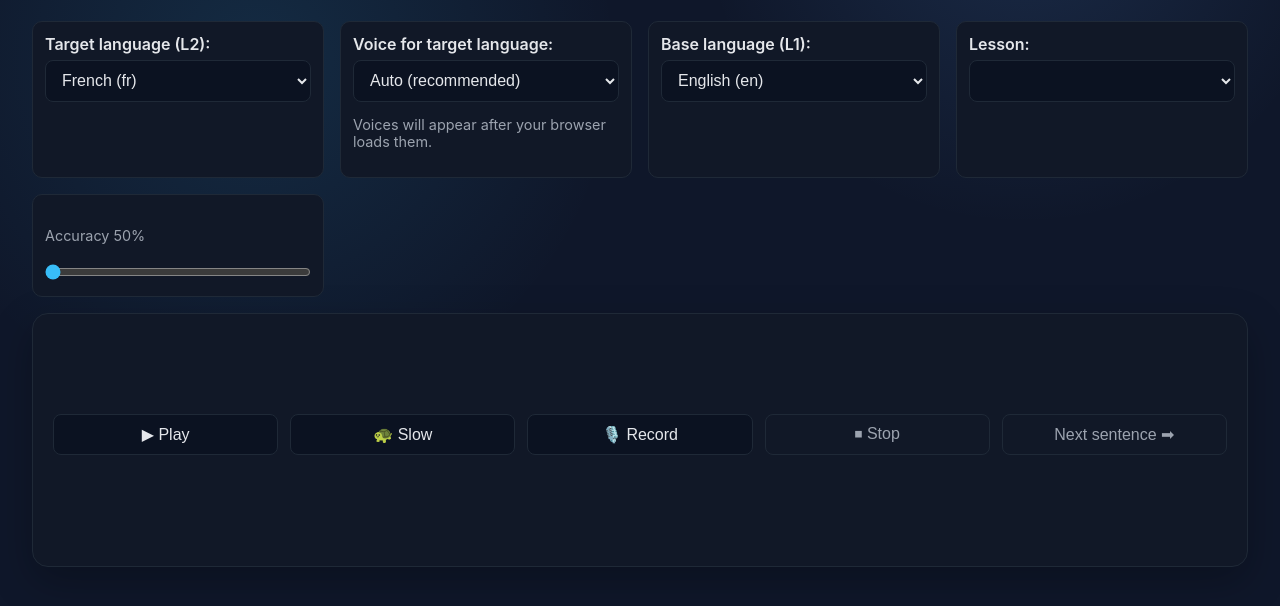
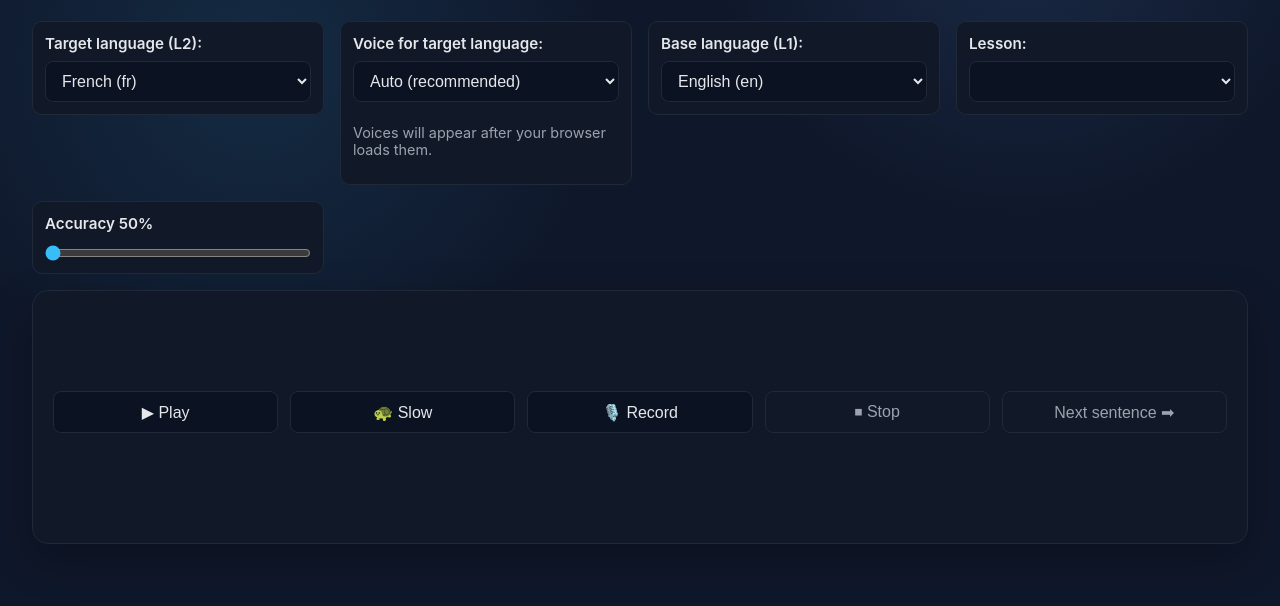
Before and after one commit to audiophrases/speechtoipa, a plain HTML site: page index.html in a window 1280 px wide. Shown: the part 100-706 px from the top of the page. Drawn offline with Linux system fonts and the light colour scheme; no server answers.

Commit message:
Refine settings labels and voice note

```diff
--- a/app.js
+++ b/app.js
@@ -624,7 +624,7 @@ function updateVoiceNote() {
     els.voiceNote.textContent = 'Auto picks the best match for each language.';
   } else {
     const [, name] = selection.split('|');
-    els.voiceNote.textContent = `Using voice: ${name}`;
+    els.voiceNote.textContent = name;
   }
 }
 
--- a/index.html
+++ b/index.html
@@ -16,26 +16,26 @@
 
   <section class="settings" aria-label="Language selection">
     <div class="field">
-      <label for="target-lang">Target language (L2):</label>
+      <label class="field-title" for="target-lang">Target language (L2):</label>
       <select id="target-lang"></select>
     </div>
     <div class="field">
-      <label for="voice-select">Voice for target language:</label>
+      <label class="field-title" for="voice-select">Voice for target language:</label>
       <select id="voice-select"></select>
       <p id="voice-note" class="small"></p>
     </div>
     <div class="field">
-      <label for="base-lang">Base language (L1):</label>
+      <label class="field-title" for="base-lang">Base language (L1):</label>
       <select id="base-lang"></select>
     </div>
     <div class="field">
-      <label for="lesson-select">Lesson:</label>
+      <label class="field-title" for="lesson-select">Lesson:</label>
       <select id="lesson-select"></select>
     </div>
     <div class="field">
       <label for="approx-slider" class="sr-only">Accuracy</label>
       <div class="range-meta">
-        <p id="approx-label" class="small">Accuracy 50%</p>
+        <p id="approx-label" class="field-title">Accuracy 50%</p>
       </div>
       <input id="approx-slider" type="range" min="0" max="5" step="1" value="0" />
     </div>
--- a/styles.css
+++ b/styles.css
@@ -45,6 +45,7 @@ h1 {
   grid-template-columns: repeat(auto-fit, minmax(240px, 1fr));
   gap: 1rem;
   margin-bottom: 1rem;
+  align-items: start;
 }
 
 .field {
@@ -52,12 +53,17 @@ h1 {
   border: 1px solid var(--border);
   padding: 0.75rem;
   border-radius: 10px;
+  display: flex;
+  flex-direction: column;
+  gap: 0.45rem;
 }
 
+.field-title,
 label {
   display: block;
   font-weight: 600;
-  margin-bottom: 0.35rem;
+  margin: 0;
+  font-size: 0.95rem;
 }
 
 .sr-only {
@@ -92,7 +98,6 @@ input[type="range"] {
   display: flex;
   flex-direction: column;
   gap: 0.2rem;
-  margin-top: 0.4rem;
 }
 
 button {
```
